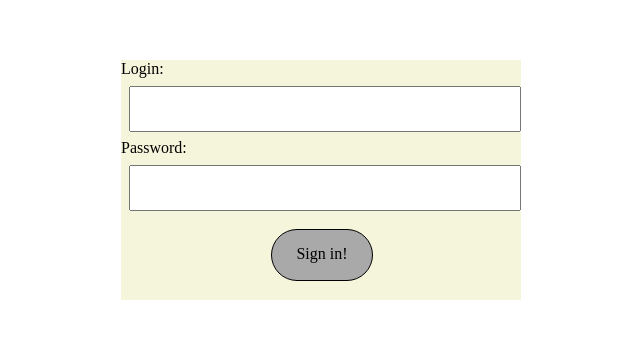
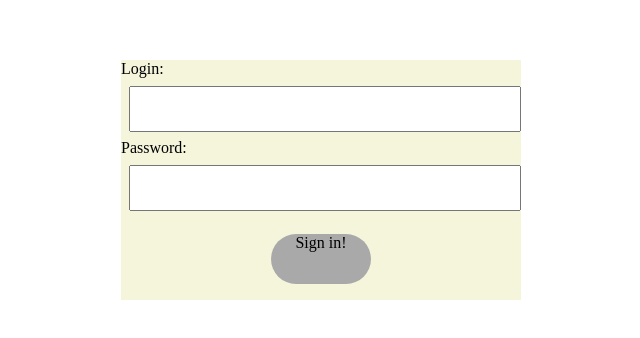
Before and after one commit to tarados-feroces/frontend, a website: page sources/login.html in a window 1280 px wide. Shown: the part 240-578 px from the top of the page, without its empty margins (369-1009 px from the left). Drawn offline with Linux system fonts and the light colour scheme.

Commit message:
added herocu

```diff
--- a/index.js
+++ b/index.js
@@ -7,11 +7,6 @@ let path = require('path');
 
 app.use('', express.static(path.join('sources')));
 
-
-// app.get('/', function (req, res) {
-//     res.render('login.html');
-// });
-
 app.listen(3000, function () {
     console.log('Example app listening on port 3000!');
 });
--- a/sources/static/css/styles.css
+++ b/sources/static/css/styles.css
@@ -29,7 +29,7 @@
     margin-left: 150px;
     width: 100px;
     height: 50px;
-    border: thin solid;
+    /*border: thin solid;*/
     border-radius: 30px;
     background-color: darkgray;
 }
```
Also changed, not shown: .travis.yml (added), sources/static/js/login.js (line endings or trailing spaces).
